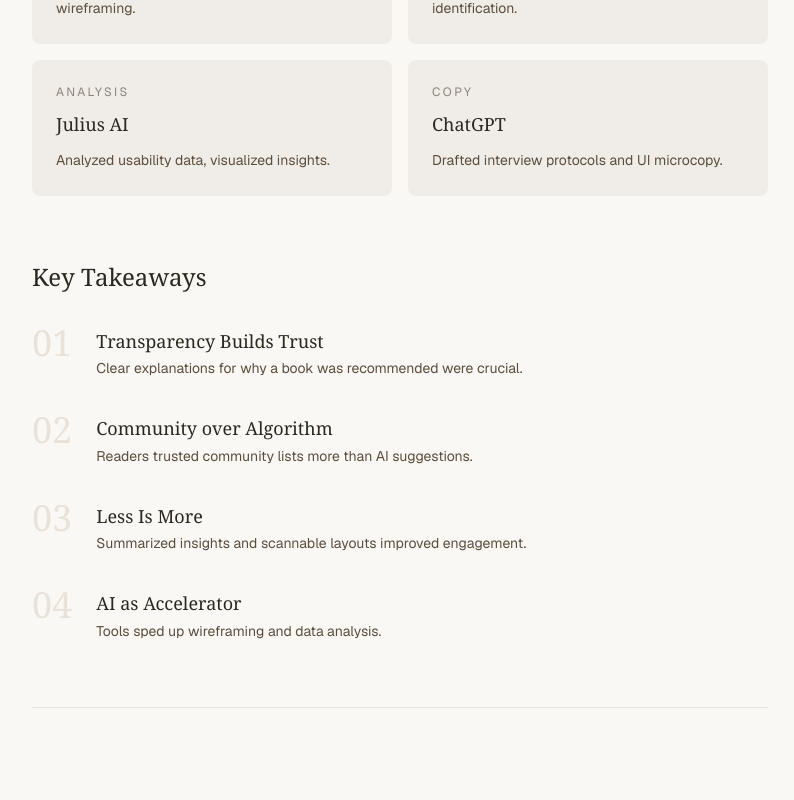
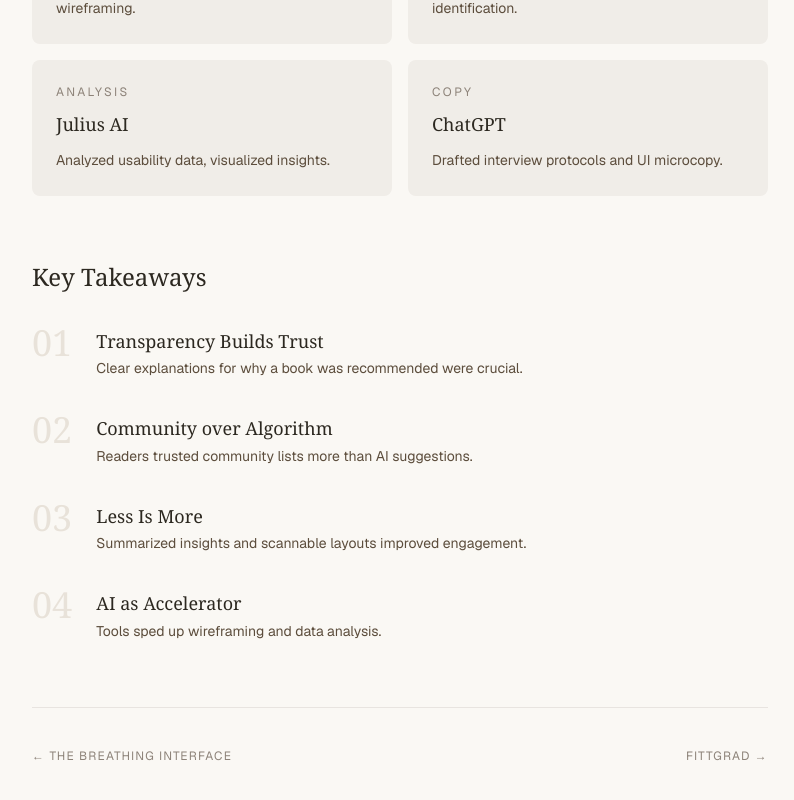
Before and after one commit to NanaAbenaBempong/artbysarps-v2, a Next.js app: page /works/readnext in a window 1280 px wide. Shown: the part 4992-5792 px from the top of the page, without its empty margins (240-1034 px from the left). Built offline with nearby package versions, Linux system fonts and the light colour scheme.

Commit message:
Update src/app/works/[slug]/page.tsx

```diff
--- a/src/app/works/[slug]/page.tsx
+++ b/src/app/works/[slug]/page.tsx
@@ -637,26 +637,18 @@ export default async function CaseStudyPage({
 
           {/* Footer nav */}
           <div className="flex items-center justify-between border-t border-[#E8E4E0] pt-10 mt-8">
-            {cs.prev ? (
             <Link
-                href={`/works/${cs.prev.slug}`}
+              href={`/works/${prev.slug}`}
               className="text-xs text-[#8C8278] hover:text-[#2C2820] transition-colors duration-200 uppercase tracking-widest"
             >
-                ← {cs.prev.title}
+              ← {prev.title}
             </Link>
-            ) : (
-              <span />
-            )}
-            {cs.next ? (
             <Link
-                href={`/works/${cs.next.slug}`}
+              href={`/works/${next.slug}`}
               className="text-xs text-[#8C8278] hover:text-[#2C2820] transition-colors duration-200 uppercase tracking-widest"
             >
-                {cs.next.title} →
+              {next.title} →
             </Link>
-            ) : (
-              <span />
-            )}
           </div>
 
         </div>
```
Lines whose indentation alone changed are shown as unchanged.
